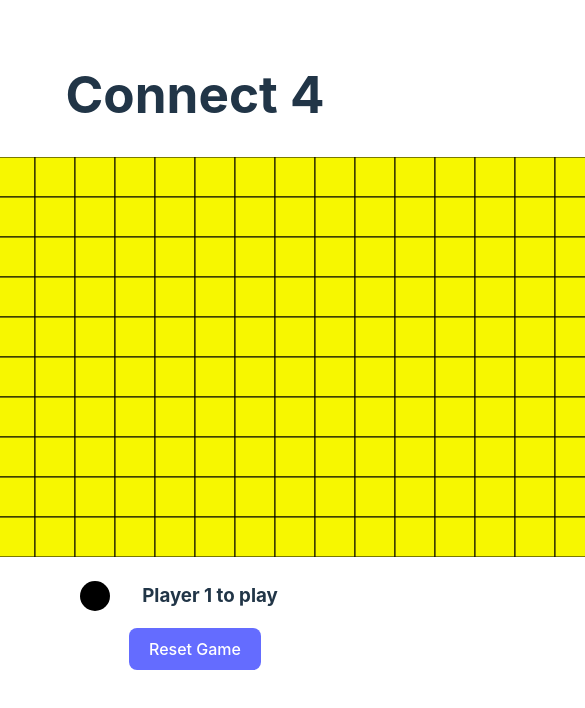
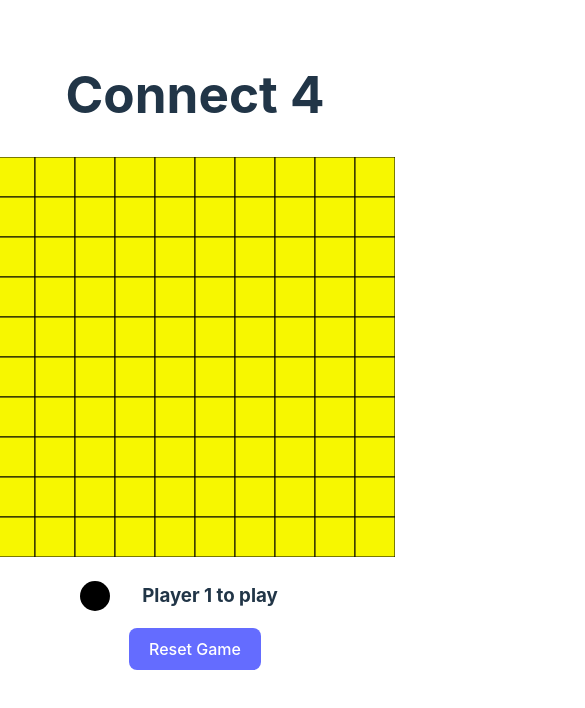
Before and after one commit to tvillafane/c4, a React (Vite) app: page / in a window 390 px wide. Shown: the top 708 px of the page, 585 px wide, since content can reach past the window. Built offline with nearby package versions, Linux system fonts and the light colour scheme.

Commit message:
chore: grid size and css
should be fine on mobile now

```diff
--- a/src/App.tsx
+++ b/src/App.tsx
@@ -3,7 +3,7 @@
 import Grid from './Grid'
 import GameInfoHeader from './GameInfoHeader'
 
-const NUM_HORIZONTAL_CELLS = 20
+const NUM_HORIZONTAL_CELLS = 10
 const NUM_VERTICAL_CELLS   = 10
 const WINNING_PATH_LENGTH  = 4
 
--- a/src/index.css
+++ b/src/index.css
@@ -3,10 +3,7 @@
   line-height: 1.5;
   font-weight: 400;
 
-  color-scheme: light dark;
-  color: rgba(255, 255, 255, 0.87);
-  background-color: #242424;
-
+  color: #213547;
   font-synthesis: none;
   text-rendering: optimizeLegibility;
   -webkit-font-smoothing: antialiased;
@@ -52,13 +49,3 @@
 button:focus-visible {
   outline: 4px auto -webkit-focus-ring-color;
 }
-
-@media (prefers-color-scheme: light) {
-  :root {
-    color: #213547;
-    background-color: #ffffff;
-  }
-  a:hover {
-    color: #747bff;
-  }
-}
```
